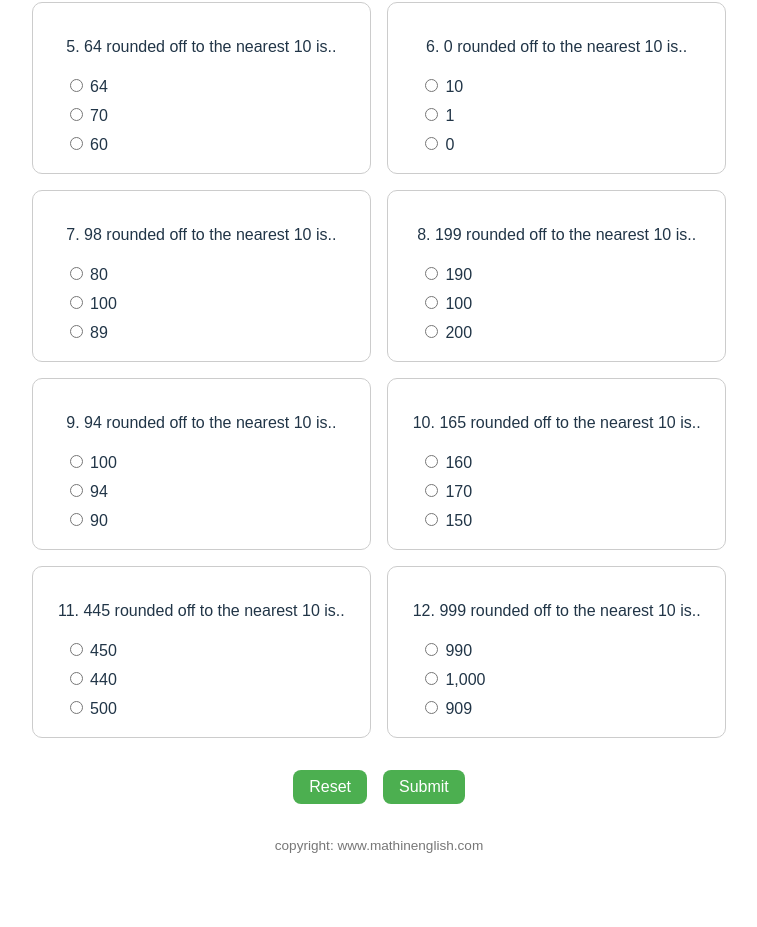
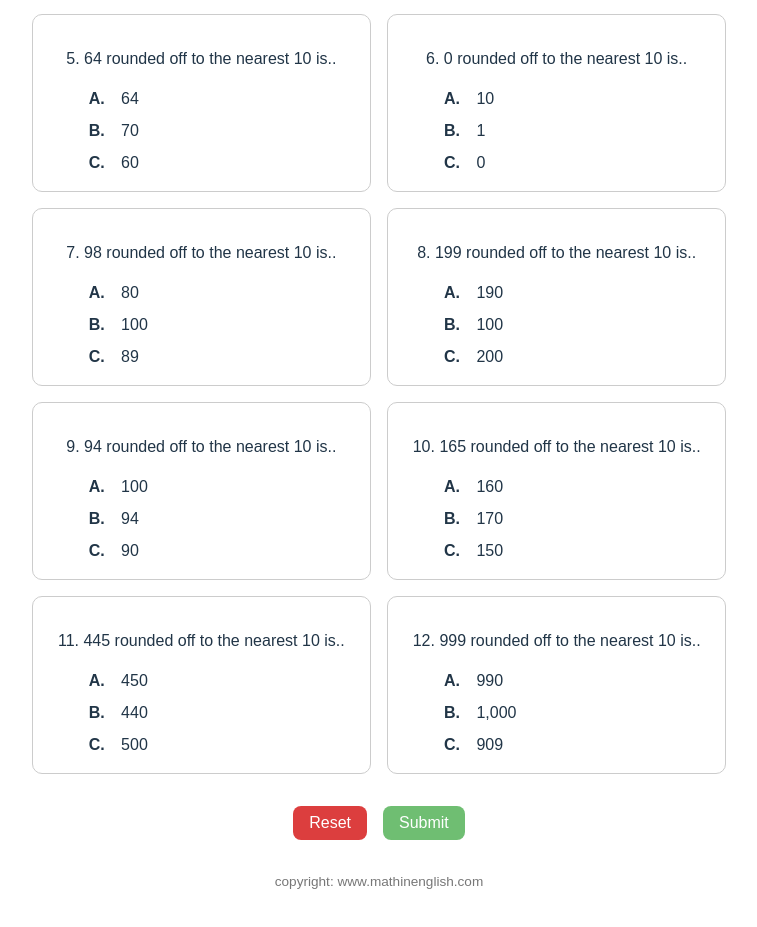
Before and after one commit to Nicole9010/math-worksheet-app, a Vue app: page / in a window 1280 px wide. Shown: the part 831-1758 px from the top of the page, without its empty margins (261-1018 px from the left). Built offline with nearby package versions, Linux system fonts and the light colour scheme; no server answers; the database is empty.

Commit message:
Update animation

```diff
--- a/src/App.vue
+++ b/src/App.vue
@@ -1,4 +1,8 @@
 <template>
+  <div v-if="showPopup" class="popup-message">
+    {{ message }}
+  </div>
+
   <div class="high-scores">
     <h2>🏆 High Scores</h2>
     <ul>
@@ -26,13 +30,21 @@
         <div v-for="(q, index) in questions" :key="index" class="question-card">
           <p>{{ index + 1 }}. {{ q.question }}</p>
           <div class="choices">
-            <label v-for="(choice, i) in q.choices" :key="i">
+            <label
+              v-for="(choice, i) in q.choices"
+              :key="i"
+              :class="getAnswerClass(index, choice)"
+            >
               <input
                 type="radio"
                 :name="'q' + index"
                 :value="choice"
                 v-model="answers[index]"
+                class="hidden-input"
               />
+              <span class="choice-label"
+                >{{ String.fromCharCode(65 + i) }}.</span
+              >
               {{ choice }}
             </label>
           </div>
@@ -40,8 +52,10 @@
       </div>
 
       <div class="buttons">
-        <button type="button" @click="resetAnswers">Reset</button>
-        <button type="submit">Submit</button>
+        <button class="btn-red" type="button" @click="resetAnswers">
+          Reset
+        </button>
+        <button class="btn-green" type="submit">Submit</button>
       </div>
     </form>
 
@@ -127,7 +141,6 @@ const questions = [
   },
 ];
 
-
 const resetAnswers = () => {
   for (let i = 0; i < answers.length; i++) {
     answers[i] = "";
@@ -135,9 +148,20 @@ const resetAnswers = () => {
   score.value = null;
 };
 
+const message = ref("");
+const showPopup = ref(false);
+
+const showMessage = (msg) => {
+  message.value = msg;
+  showPopup.value = true;
+  setTimeout(() => {
+    showPopup.value = false;
+  }, 3000); // Hide after 3 seconds
+};
+
 const handleSubmit = async () => {
   if (!name.value.trim()) {
-    alert("Please enter your name before submitting.");
+    showMessage("⚠️ Please enter your name before submitting.");
     return;
   }
 
@@ -149,16 +173,16 @@ const handleSubmit = async () => {
   });
   score.value = userScore + " / 12";
 
-  // 👇 Log to Firebase
   try {
     await push(dbRef(database, "scores"), {
       name: name.value,
       score: userScore,
       timestamp: Date.now(),
     });
-    console.log("Score saved!");
+    showMessage("✅ Score submitted successfully!");
   } catch (e) {
     console.error("Failed to save score:", e);
+    showMessage("❌ Failed to submit score. Please try again.");
   }
 };
 
@@ -181,6 +205,10 @@ const loadHighScores = () => {
       highScores.value = [];
     }
   });
+};
+
+const getAnswerClass = (qIndex, choice) => {
+  return answers[qIndex] === choice ? "selected-answer" : "";
 };
 
 // Load on mount
@@ -253,11 +281,14 @@ h1 {
 }
 
 .choices label {
-  display: block;
-  margin-top: 5px;
+  position: relative;
+  padding-left: 20px;
+  cursor: pointer;
 }
 
 .choices {
+  display: grid;
+  gap: 0.5rem;
   justify-items: start;
   margin-left: 1em;
 }
@@ -276,16 +307,116 @@ button {
   color: white;
   font-size: 1rem;
   cursor: pointer;
+  opacity: 0.8;
 }
+
+.btn-red {
+  background-color: rgb(212, 15, 15);
+}
+
+.btn-green {
+  background-color: #4caf50;
+}
+
 button:hover {
-  background-color: #45a049;
+  filter: brightness(1.2);
+  opacity: 1;
 }
+
 footer {
   margin-top: 2rem;
   text-align: center;
   font-size: 0.85rem;
   color: #777;
 }
+
+.popup-message {
+  position: fixed;
+  top: 50%;
+  left: 50%;
+  transform: translate(-50%, -50%);
+  background-color: #333;
+  color: #fff;
+  padding: 1rem 2rem;
+  border-radius: 10px;
+  font-size: 1.2rem;
+  z-index: 9999;
+  box-shadow: 0 4px 10px rgba(0, 0, 0, 0.3);
+  animation: fadeInOut 3s ease-in-out;
+}
+
+@keyframes fadeInOut {
+  0% {
+    opacity: 0;
+  }
+  10% {
+    opacity: 1;
+  }
+  90% {
+    opacity: 1;
+  }
+  100% {
+    opacity: 0;
+  }
+}
+
+.choices label::before {
+  content: "";
+  position: absolute;
+  left: 0;
+  top: 50%;
+  transform: translateY(-50%) translateX(20%);
+  width: 100%;
+  height: 100%;
+  border: 2px solid transparent;
+  border-radius: 50%;
+  opacity: 0;
+  transition: border 0.3s ease, opacity 0.3s ease;
+}
+
+.choices label:hover::before {
+  border-color: red;
+  opacity: 1;
+}
+
+.choices label.selected-answer::before {
+  border-color: red;
+  opacity: 1;
+}
+
+.hidden-input {
+  display: none;
+}
+
+.choice-label {
+  display: inline-block;
+  width: 1.5rem;
+  height: 1.5rem;
+  font-weight: bold;
+  text-align: center;
+  margin-right: 0.5rem;
+}
+
+@keyframes pulseCircle {
+  0% {
+    transform: scale(0.6) translateY(-50%);
+    opacity: 0;
+  }
+  100% {
+    transform: scale(1) translateY(-50%);
+    opacity: 1;
+  }
+}
+
+@keyframes popHighlight {
+  0% {
+    transform: scale(0.95);
+  }
+  100% {
+    transform: scale(1);
+  }
+}
+
 @media (max-width: 768px) {
   .questions {
     grid-template-columns: 1fr;
```
